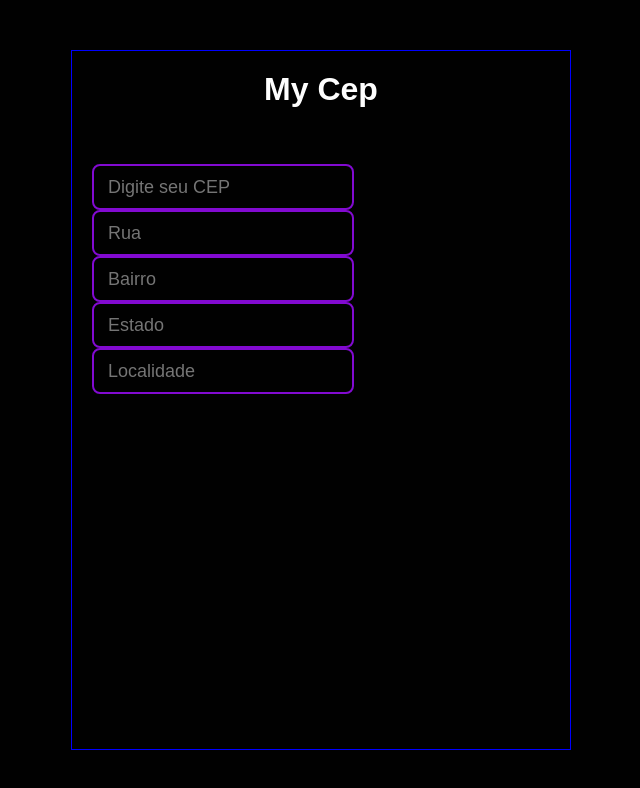
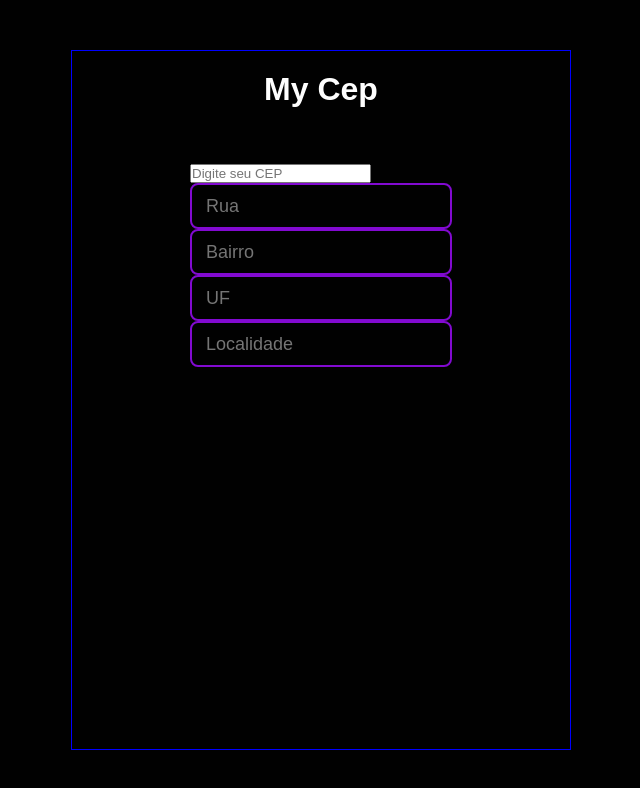
Before and after one commit to nikolaslopes/get-my-cep, a React (Vite) app: page /getcep in a window 1280 px wide. Shown: the top 788 px of the page, without its empty margins (319-959 px from the left). Built offline with nearby package versions, Linux system fonts and the light colour scheme; no server answers.

Commit message:
:fire: adjusted input field

```diff
--- a/src/Pages/GetCep/index.tsx
+++ b/src/Pages/GetCep/index.tsx
@@ -1,5 +1,7 @@
 import { Container, Header, Content } from './styles';
 import { useState } from 'react';
+
+import { InputField } from '../../components/InputField';
 
 export function GetCep() {
   fetch('https://viacep.com.br/ws/69097360/json/')
@@ -12,19 +14,19 @@ export function GetCep() {
     })
     .then((data) => {
       if (data.erro) {
-        console.log('cep não encontrado')
+        console.log('cep não encontrado');
       } else {
         setStreet(data.logradouro);
         setNeighborhood(data.bairro);
         setUf(data.uf);
         setLocalion(data.localidade);
       }
-    })
+    });
 
-    const [street, setStreet] = useState('');
-    const [neighborhood, setNeighborhood] = useState('');
-    const [uf, setUf] = useState('');
-    const [location, setLocalion] = useState('');
+  const [street, setStreet] = useState('');
+  const [neighborhood, setNeighborhood] = useState('');
+  const [uf, setUf] = useState('');
+  const [location, setLocalion] = useState('');
 
   return (
     <Container>
@@ -33,14 +35,21 @@ export function GetCep() {
       </Header>
 
       <Content>
-        <input type="text" placeholder="Digite seu CEP" maxLength={10} />
+        <input
+          type="text"
+          name="cep"
+          placeholder="Digite seu CEP"
+          maxLength={10}
+        />
 
-        <input type="text" disabled={true} placeholder="Rua" value={street} />
-        <input type="text" disabled={true} placeholder="Bairro" value={neighborhood} />
-        <input type="text" disabled={true} placeholder="Estado" value={uf} />
-        <input type="text" disabled={true} placeholder="Localidade" value={location} />
+        <InputField placeholder="Rua" disabled={true} value={street} />
+
+        <InputField placeholder="Bairro" disabled={true} value={neighborhood} />
+
+        <InputField placeholder="UF" disabled={true} value={uf} />
+
+        <InputField placeholder="Localidade" disabled={true} value={location} />
       </Content>
-
     </Container>
   );
 }
--- a/src/Pages/GetCep/styles.ts
+++ b/src/Pages/GetCep/styles.ts
@@ -1,4 +1,4 @@
-import styled from "styled-components";
+import styled from 'styled-components';
 
 export const Container = styled.div`
   width: 500px;
@@ -15,25 +15,4 @@ export const Header = styled.header``;
 
 export const Content = styled.div`
   margin-top: 56px;
-
-  input {
-    width: 262px;
-    height: 46px;
-    outline: 0;
-    border: 2px solid ${({ theme }) => theme.colors.primary.main};
-    border-radius: 8px;
-    background-color: transparent;
-    padding: 16.5px 14px;
-    font-size: 18px;
-    color: #fefefe;
-    transition: all 0.2s ease;
-
-    &:hover {
-      border-color: ${({ theme }) => theme.colors.primary.lighter}
-    }
-
-    &:focus {
-      border-color: ${({ theme }) => theme.colors.primary.dark};
-    }
-  }
 `;
--- /dev/null
+++ b/src/components/InputField/index.tsx
@@ -0,0 +1,11 @@
+import { Container } from './styles';
+
+import { IInputField } from './types';
+
+export function InputField({ ...rest }: IInputField) {
+  return (
+    <Container>
+      <input type="text" {...rest} />
+    </Container>
+  );
+}
--- /dev/null
+++ b/src/components/InputField/styles.ts
@@ -0,0 +1,24 @@
+import styled from 'styled-components';
+
+export const Container = styled.div`
+  input {
+    width: 262px;
+    height: 46px;
+    outline: 0;
+    border: 2px solid ${({ theme }) => theme.colors.primary.main};
+    border-radius: 8px;
+    background-color: transparent;
+    padding: 16.5px 14px;
+    font-size: 18px;
+    color: #fefefe;
+    transition: all 0.2s ease;
+
+    &:hover {
+      border-color: ${({ theme }) => theme.colors.primary.lighter};
+    }
+
+    &:focus {
+      border-color: ${({ theme }) => theme.colors.primary.dark};
+    }
+  }
+`;
--- /dev/null
+++ b/src/components/InputField/types.ts
@@ -0,0 +1,3 @@
+import { InputHTMLAttributes } from 'react';
+
+export interface IInputField extends InputHTMLAttributes<HTMLInputElement> {}
```
Also changed, not shown: 2 other files (tests, documents, lock files or other folders).
